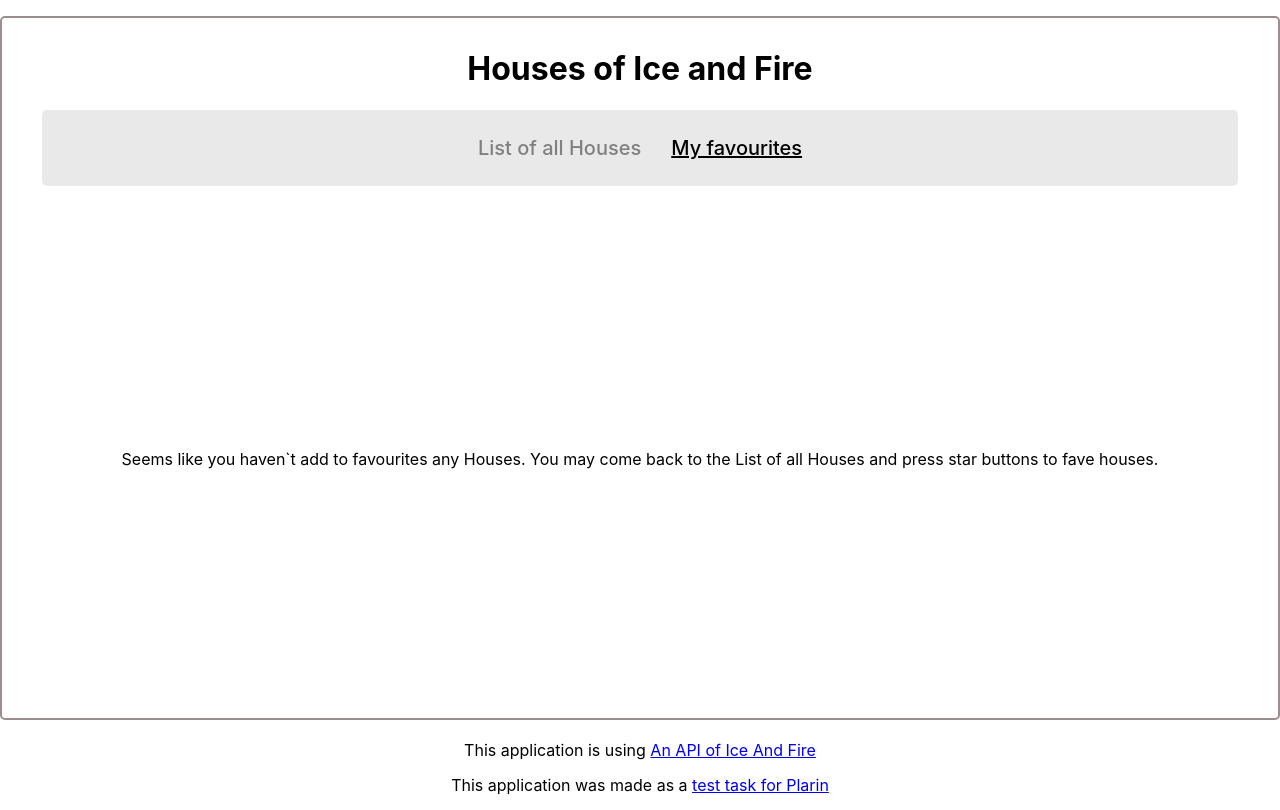
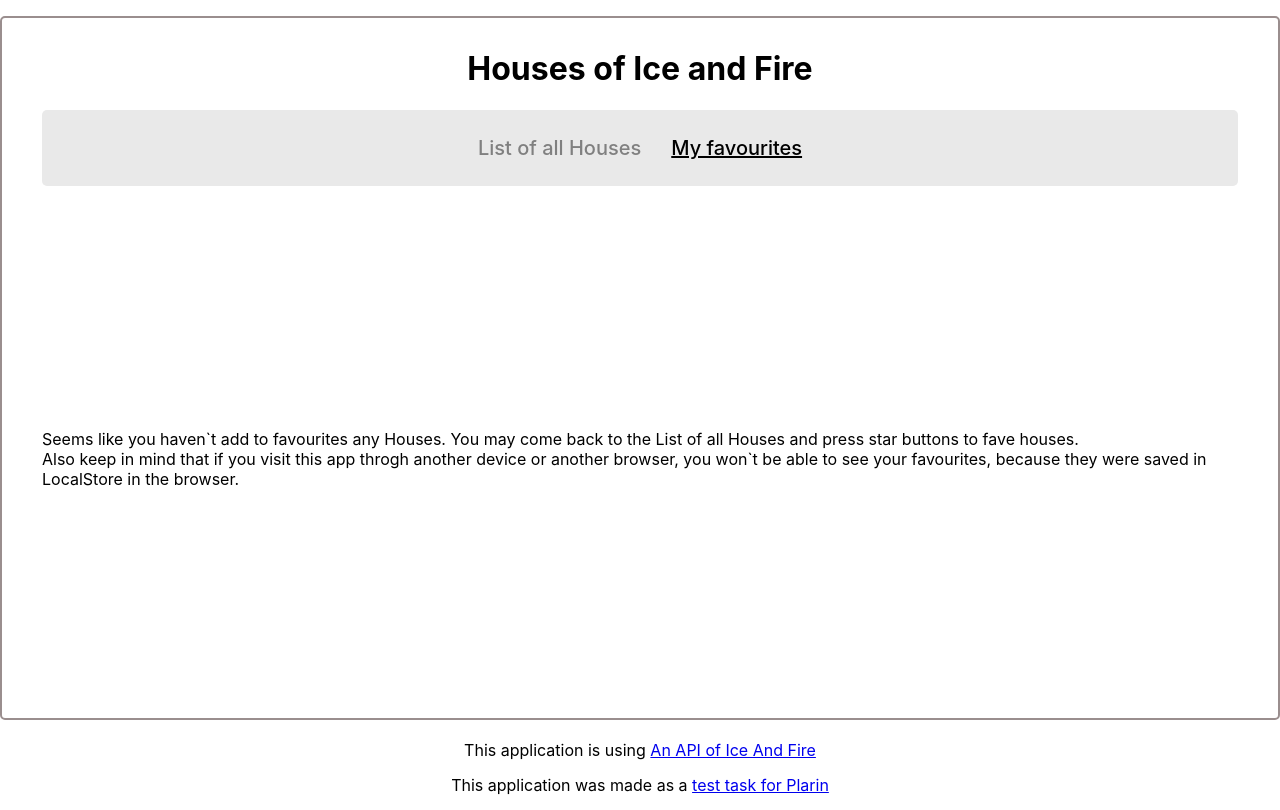
Before and after one commit to ev-shamko/plarin-test, a React (Create React App) app: page / in a window 1280 px wide. Both pictures are taken after a click on the item "My favourites". Built offline with nearby package versions, Linux system fonts and the light colour scheme; no server answers.

Commit message:
updated readme

```diff
--- a/src/components/house-card/house-card.tsx
+++ b/src/components/house-card/house-card.tsx
@@ -48,7 +48,6 @@ export const HouseCard = ({ houseData }: THouseCardProps) => {
       <h2>{houseData.name}</h2>
       {getTitle()}
 
-
     </li>
   )
 }
--- a/src/pages/favourites.tsx
+++ b/src/pages/favourites.tsx
@@ -1,24 +1,19 @@
-import React, { useEffect, useMemo } from 'react';
+import React, { useMemo } from 'react';
 import { observer } from 'mobx-react-lite';
 import defaultStore from '../stores/defaultStore';
 import { CardsContainer } from '../components/cards-container/cards-container';
 
 export const FavouritesPage = observer(() => {
 
-  const {
-    faveHousesList: housesList,
-  } = defaultStore;
-
-
+  const { faveHousesList: housesList } = defaultStore;
 
   const messageWhyEmty = useMemo(() => {
-    return (<p style={{margin: 'auto'}}>Seems like you haven`t add to favourites any Houses. You may come back to the List of all Houses and press star buttons to fave houses.</p>);
+    return (<p style={{ margin: 'auto' }}>Seems like you haven`t add to favourites any Houses. You may come back to the List of all Houses and press star buttons to fave houses. <br /> Also keep in mind that if you visit this app throgh another device or another browser, you won`t be able to see your favourites, because they were saved in LocalStore in the browser.</p>);
   }, []);
 
   return (
     <>
-      {/* В задании не требуется делать пагинацию на этой странице, так что я с большим удовольствием не буду её здесь реализовывать. Не люблю, когда отображается мало элементов и нужно листать страницы */}
-      <CardsContainer housesList={housesList} messageWhyEmty={messageWhyEmty}></CardsContainer>
+      <CardsContainer housesList={housesList} messageWhyEmty={messageWhyEmty} />
     </>
   )
 });
--- a/src/pages/main.tsx
+++ b/src/pages/main.tsx
@@ -1,10 +1,7 @@
 import React, { useEffect, useMemo } from 'react';
 import { observer } from 'mobx-react-lite';
 import defaultStore from '../stores/defaultStore';
-import { Grid } from "@mui/material";
 import { PagePagination } from '../components/pagination/pagination';
-import { HouseCard } from '../components/house-card/house-card';
-import { THouse } from '../utils/types';
 import { getPage } from '../utils/api';
 import { CardsContainer } from '../components/cards-container/cards-container';
 
--- a/src/utils/localStorage.ts
+++ b/src/utils/localStorage.ts
@@ -6,7 +6,6 @@ export const isHouseFavourite = (house: THouse, favourites: Array<THouse>): bool
   // console.log('Checked if this house is in Favs. Res: ', !!res)
   return !!res;
 }
-
 
 // записывает в localStorage новый массив с объектами домов
 export const setFavouriteHousesInLS = (newListOfHouses: Array<THouse>) => {
```
Also changed, not shown: 1 other file (tests, documents, lock files or other folders).
